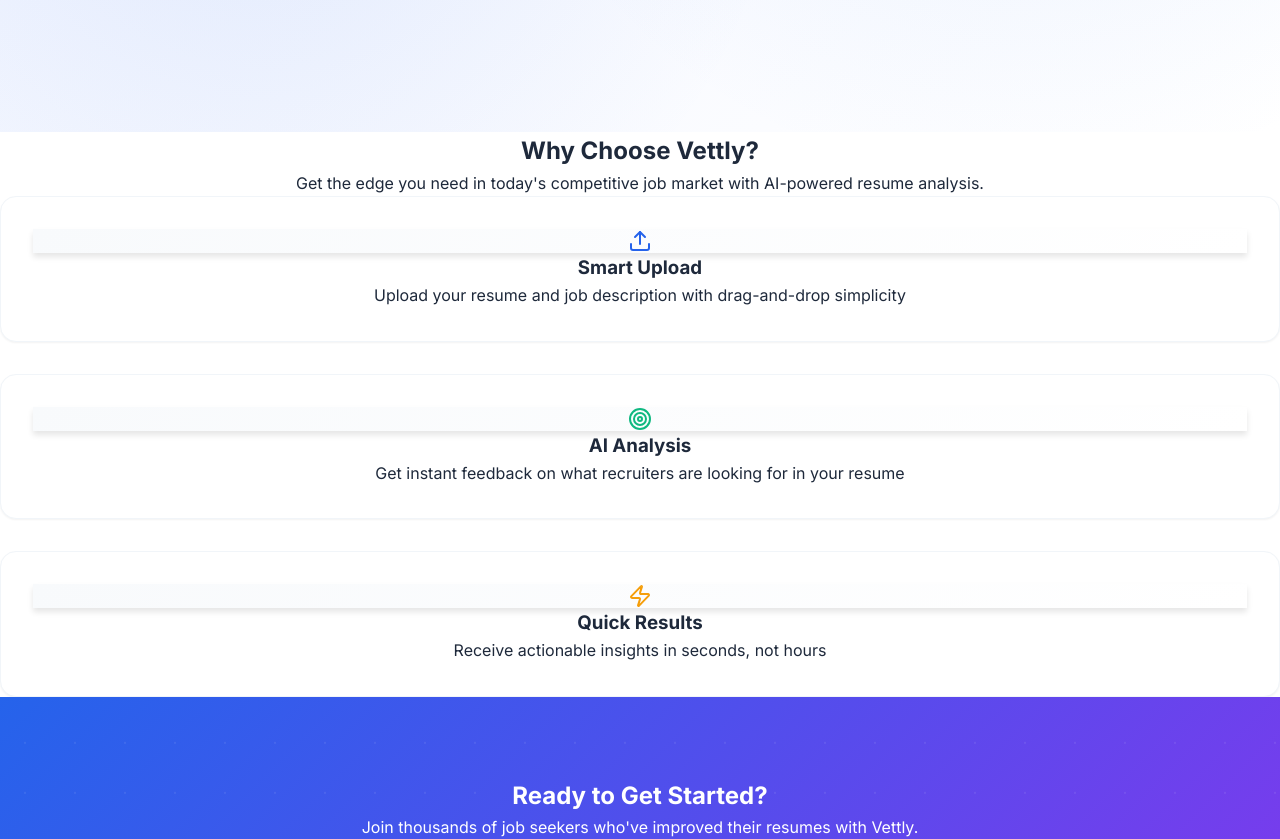
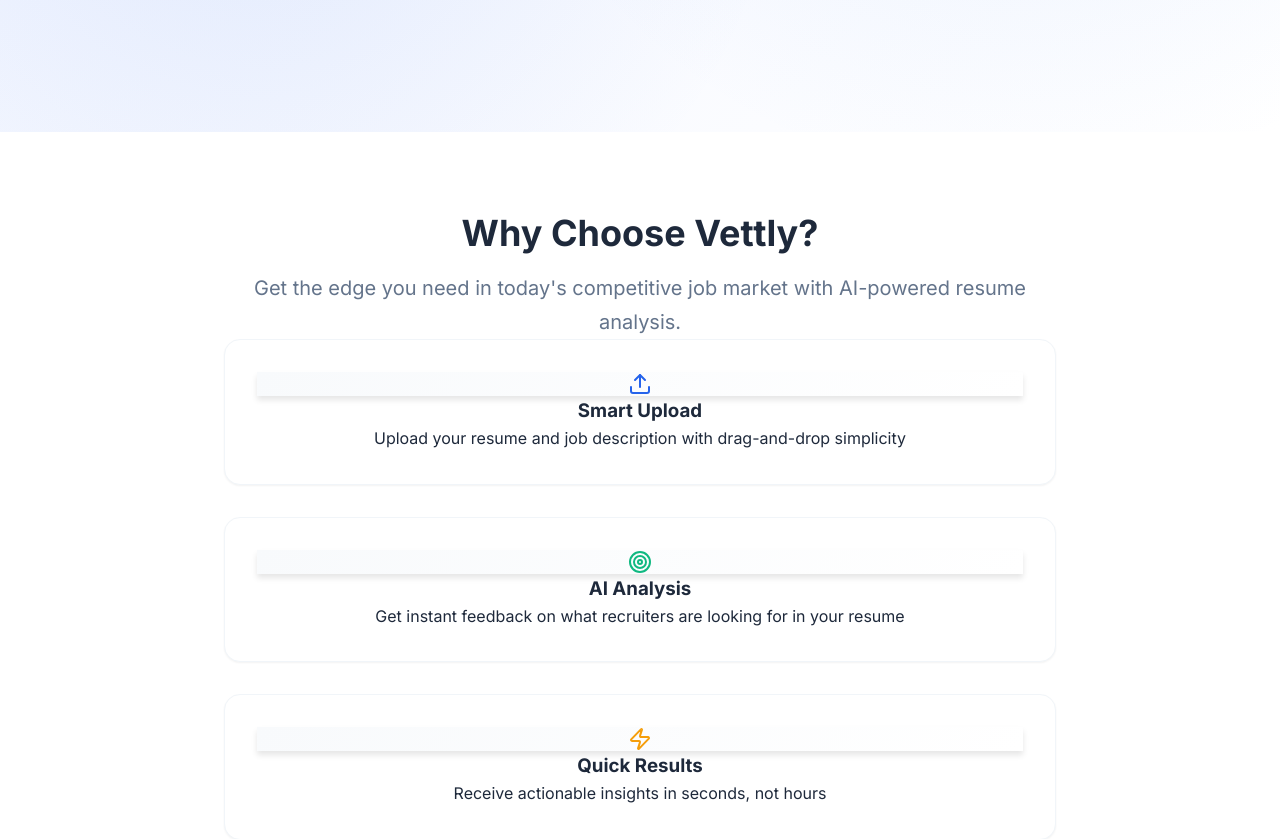
Before and after one commit to terminal-lucidity/resume-analysis, a React (Vite) app in the folder frontend/: page / in a window 1280 px wide. Shown: the part 560-1399 px from the top of the page. Built offline with nearby package versions, Linux system fonts and the light colour scheme.

Commit message:
better landing?

```diff
--- a/frontend/src/components/LandingHero.tsx
+++ b/frontend/src/components/LandingHero.tsx
@@ -28,7 +28,7 @@
             Vet your Resume,
           <span className="heading-accent block">Get Hired Faster.</span>
           </h1>
-          <p className="text-large mb-10 max-w-2xl mx-auto leading-relaxed">
+          <p className="text-large mb-16 max-w-2xl mx-auto leading-relaxed">
           Upload your resume and job description. Let Vettly spot what recruiters are looking for — and what you're missing.
          </p>
           <div className="btn-group flex flex-wrap justify-center gap-4">
@@ -42,23 +42,24 @@
       </main>
 
       {/* Features Section */}
-      <section className="py-20 bg-white dark:bg-gray-800">
-        <div className="max-w-7xl mx-auto px-4 sm:px-6 lg:px-8">
-          <div className="text-center mb-16">
-            <h2 className="text-3xl md:text-4xl font-bold text-gray-900 dark:text-white mb-4">
-              Why Choose Vettly?
-            </h2>
-            <p className="text-xl text-gray-600 dark:text-gray-300 max-w-2xl mx-auto">
+      <section className="section bg-white dark:bg-gray-900">
+  <div className="container">
+    <div className="text-center mb-16 max-w-2xl mx-auto">
+      <h2 className="heading-secondary mb-4">Why Choose Vettly?</h2>
+      <p className="text-large">
         Get the edge you need in today's competitive job market with AI-powered resume analysis.
       </p>
     </div>
-          <div className="grid grid-cols-1 md:grid-cols-3 gap-8">
+
+    <div className="grid md:grid-cols-3 gap-8">
       {features.map((feature, index) => (
-              <div key={index} className="card text-center">
+        <div key={index} className="card text-center p-8">
           <div className="flex items-center justify-center w-16 h-16 bg-white dark:bg-gray-600 rounded-lg mb-6 mx-auto">
             {feature.icon}
           </div>
-                <h3 className="text-xl font-semibold text-gray-900 dark:text-white mb-4">{feature.title}</h3>
+          <h3 className="text-xl font-semibold text-gray-900 dark:text-white mb-4">
+            {feature.title}
+          </h3>
           <p className="text-gray-600 dark:text-gray-300 leading-relaxed">{feature.description}</p>
         </div>
       ))}
@@ -66,10 +67,11 @@
   </div>
 </section>
 
+
       <section className="cta-section">
         <div className="max-w-4xl mx-auto">
           <h2 className="text-3xl md:text-4xl font-bold mb-4">Ready to Get Started?</h2>
-          <p className="text-lg mb-8 max-w-2xl mx-auto">
+          <p className="text-lg mb-12 max-w-2xl mx-auto">
             Join thousands of job seekers who've improved their resumes with Vettly.
           </p>
           <button className="btn-primary">Start Your Analysis</button>
```
Lines whose indentation alone changed are shown as unchanged.
